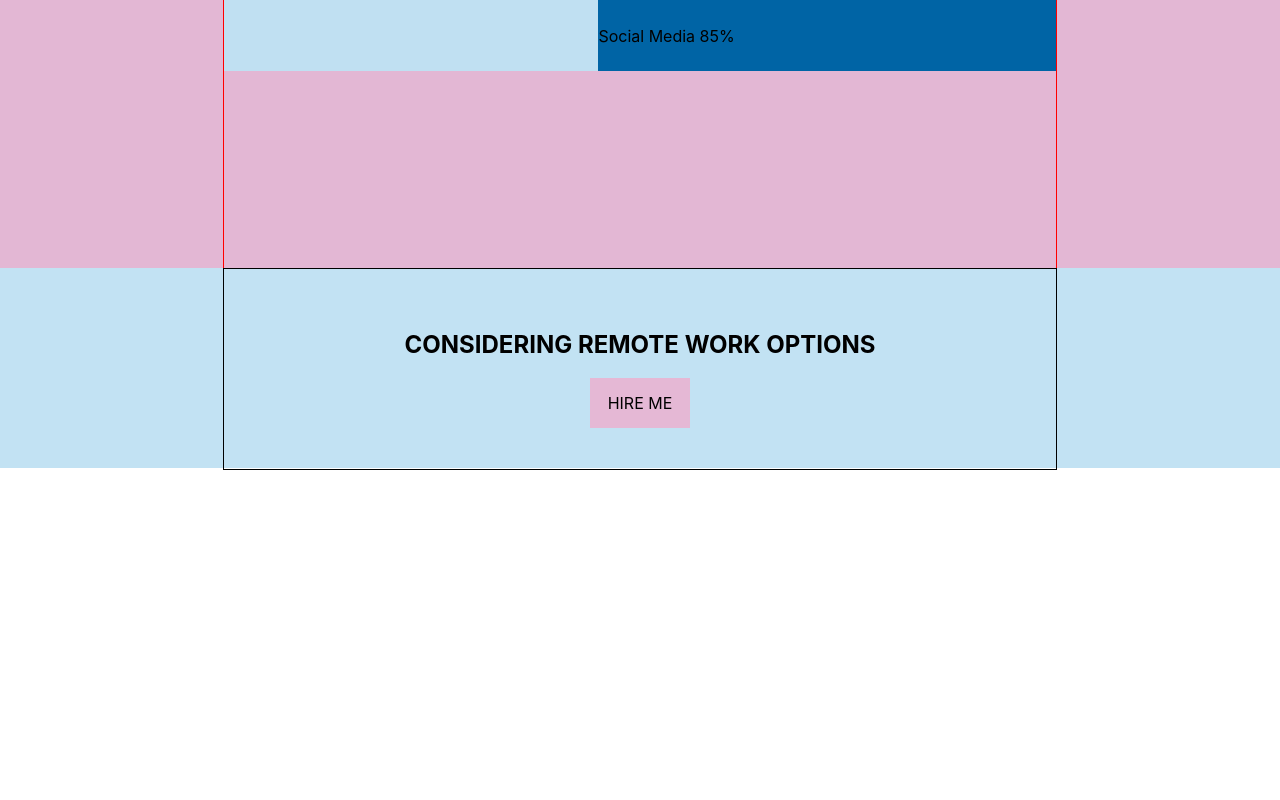
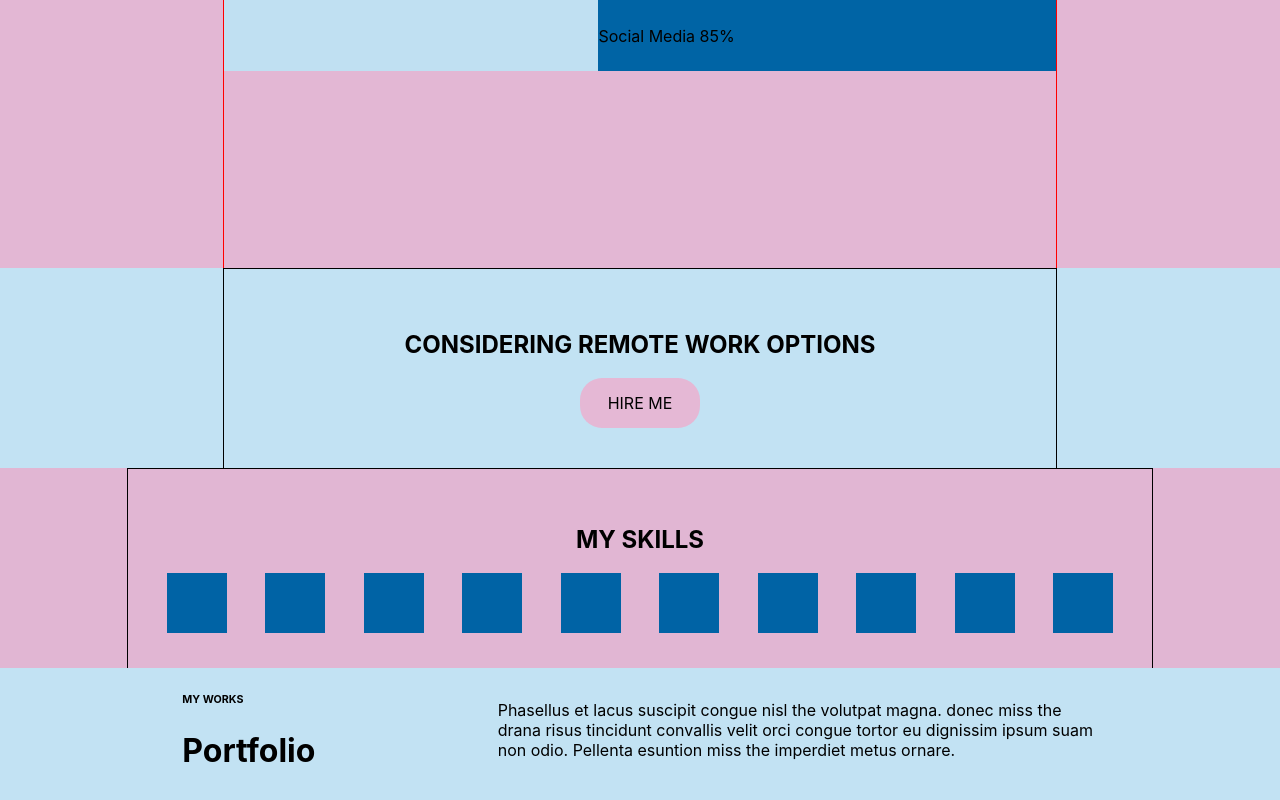
Before and after one commit to naugtymor/Portfolio, a React (Create React App) app: page / in a window 1280 px wide. Shown: the part 2212-3012 px from the top of the page. Before the commit the page ends 2682 px from the top, so only its background shows below. Built offline with nearby package versions, Linux system fonts and the light colour scheme.

Commit message:
SkillsList layout, styles

```diff
--- a/src/App.js
+++ b/src/App.js
@@ -4,6 +4,8 @@ import Main from "./Main/Main";
 import Skills from "./Skills/Skills";
 import About from "./About/About";
 import DistantWork from "./DistantWork/DistantWork";
+import SkillsList from "./SkillsList/SkillsList";
+import Projects from "./Projects/Projects";
 
 const App = () => {
   return (
@@ -13,6 +15,8 @@ const App = () => {
         <Skills/>
         <About/>
         <DistantWork/>
+        <SkillsList/>
+        <Projects/>
     </div>
   );
 }
--- a/src/DistantWork/DistantWork.module.css
+++ b/src/DistantWork/DistantWork.module.css
@@ -12,9 +12,10 @@
 }
 
 .button {
-    width: 100px;
+    width: 120px;
     height: 50px;
     background-color: #e5b8d5;
+    border-radius: 22px;
 
     display: flex;
     align-items: center;
--- /dev/null
+++ b/src/Projects/Project/Project.js
@@ -0,0 +1,15 @@
+import style from "./Project.module.css"
+
+const Project = (props) => {
+    return (
+        <div className={style.skill}>
+            <div className={style.icon}></div>
+            <h5>{props.title}</h5>
+            <p className={style.description}>Website ravida surna eveti semen the conse tusio anivite dianne one nivam
+                acestion vue artin
+                dictum.</p>
+        </div>
+    )
+}
+
+export default Project;
--- /dev/null
+++ b/src/Projects/Project/Project.module.css
@@ -0,0 +1,15 @@
+.skill {
+    width: 365px;
+    height: 375px;
+    background-color: #0064a5;
+
+    display: flex;
+    flex-direction: column;
+    align-items: flex-start;
+}
+
+.icon {
+    width: 60px;
+    height: 60px;
+    background-color: #e5b8d5;
+}
--- /dev/null
+++ b/src/Projects/Projects.js
@@ -0,0 +1,30 @@
+import style from "./Projects.module.css"
+import styleContainer from "../common/styles/Container.module.css"
+import Project from "./Project/Project";
+
+const Projects = () => {
+    return (
+        <div className={style.projectsBlock}>
+            <div className={style.projectsContainer}>
+                <div className={style.title}>
+                    <div>
+                        <h6>MY WORKS</h6>
+                        <h1>Portfolio</h1>
+                    </div>
+                    <div>
+                        <p className={style.titleDescription}>Phasellus et lacus suscipit congue nisl the volutpat
+                            magna. donec miss the drana risus tincidunt convallis velit orci congue tortor eu dignissim
+                            ipsum suam non odio. Pellenta esuntion miss the imperdiet metus ornare. </p>
+                    </div>
+                </div>
+                {/*<div className={style.projects}>*/}
+                {/*    <Project/>*/}
+                {/*    <Project/>*/}
+                {/*    <Project/>*/}
+                {/*</div>*/}
+            </div>
+        </div>
+    )
+}
+
+export default Projects;
--- /dev/null
+++ b/src/Projects/Projects.module.css
@@ -0,0 +1,30 @@
+.projectsBlock {
+    height: 100vh;
+    background-color: #c2e2f3;
+}
+
+.projectsContainer {
+    align-items: center;
+    flex-direction: column;
+    justify-content: center;
+}
+
+.title {
+    width: 100%;
+    display: flex;
+    align-items: center;
+    justify-content: space-evenly;
+}
+
+.titleDescription {
+    max-width: 600px;
+}
+
+.projects {
+    border: 1px solid;
+    width: 100%;
+
+    display: flex;
+    justify-content: space-between;
+    flex-wrap: wrap;
+}
--- /dev/null
+++ b/src/SkillsList/SkillsList.js
@@ -0,0 +1,28 @@
+import style from "./SkillsList.module.css"
+
+
+const SkillsList = () => {
+    return (
+        <div className={style.listBlock}>
+            <div className={style.listContainer}>
+                <div className={style.title}>
+                    <h2>MY SKILLS</h2>
+                </div>
+                <div className={style.list}>
+                    <div className={style.icon}></div>
+                    <div className={style.icon}></div>
+                    <div className={style.icon}></div>
+                    <div className={style.icon}></div>
+                    <div className={style.icon}></div>
+                    <div className={style.icon}></div>
+                    <div className={style.icon}></div>
+                    <div className={style.icon}></div>
+                    <div className={style.icon}></div>
+                    <div className={style.icon}></div>
+                </div>
+            </div>
+        </div>
+    )
+}
+
+export default SkillsList;
--- /dev/null
+++ b/src/SkillsList/SkillsList.module.css
@@ -0,0 +1,30 @@
+.listBlock {
+    height: 25vh;
+    background-color: #e1b6d3;
+}
+
+.listContainer {
+    border: 1px solid;
+    width: 80%;
+    height: 100%;
+    margin: 0 auto;
+
+    display: flex;
+    flex-direction: column;
+    align-items: center;
+    justify-content: center;
+    flex-wrap: wrap;
+}
+
+.list {
+    width: 100%;
+
+    display: flex;
+    justify-content: space-evenly;
+}
+
+.icon {
+    width: 60px;
+    height: 60px;
+    background-color: #0063a5;
+}
```
